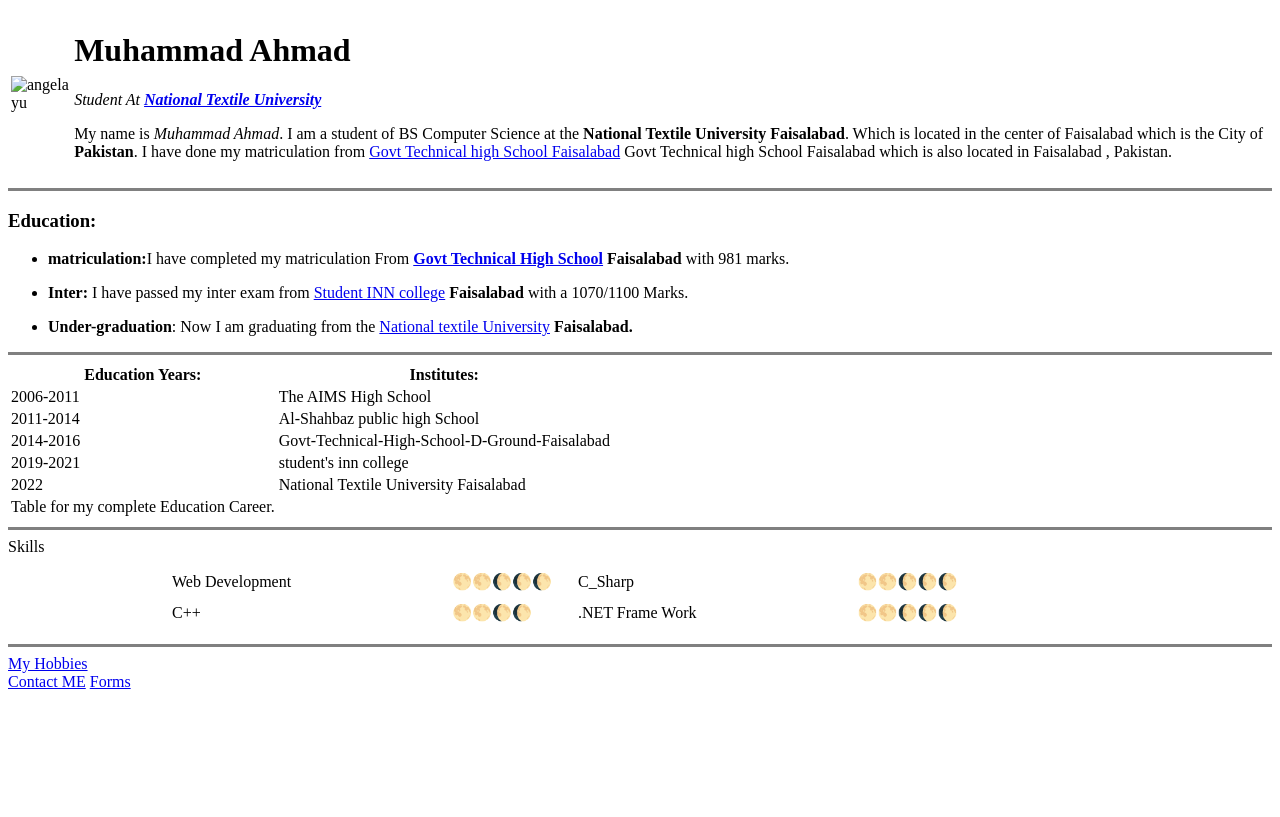
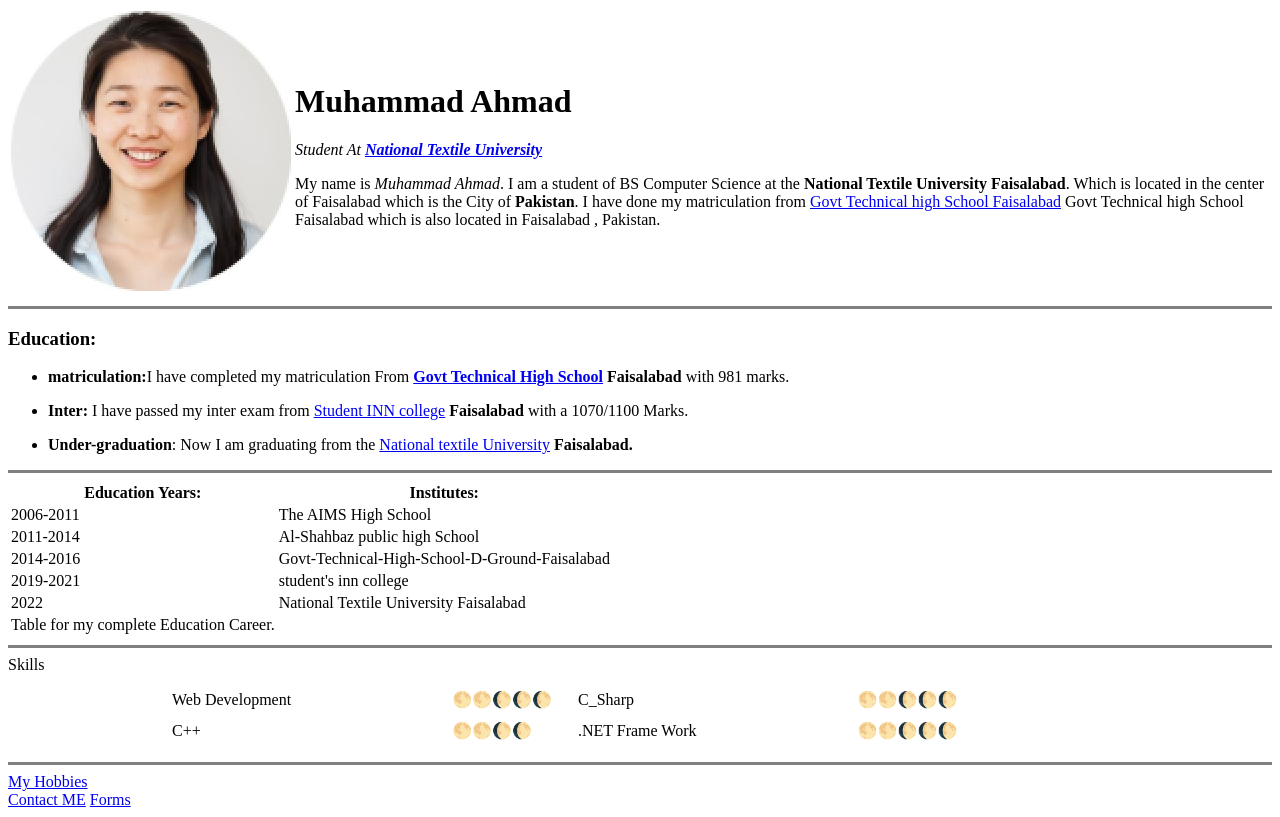
Before and after one commit to Ahmad-1252/mycv, a plain HTML site: page index.html in a window 1280 px wide. Drawn offline with Linux system fonts and the light colour scheme.

Commit message:
I updated the picture path

```diff
--- a/index.html
+++ b/index.html
@@ -9,7 +9,7 @@
   <body>
     <table>
         <tr>
-            <td><img src="images/angela-yu.jpeg" alt="angela yu"></td>
+            <td><img src="angela-yu.jpeg" alt="angela yu"></td>
             <td>
                 <h1>Muhammad Ahmad</h1>
                 <em><p>Student At <strong><a href="https://ntu.edu.pk/"> National Textile University</a></strong></p></em>
```
